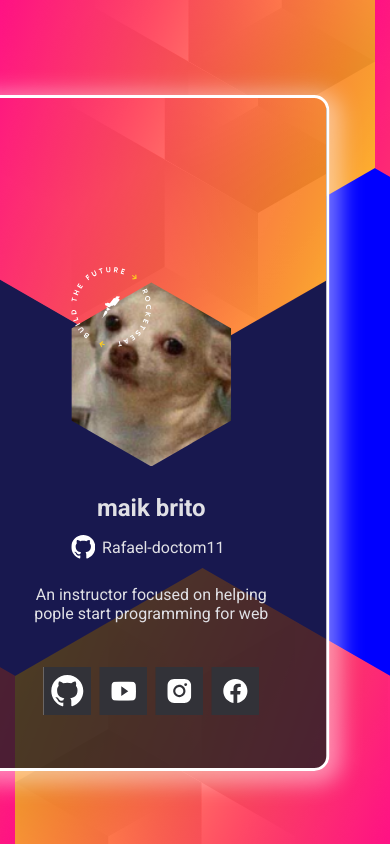
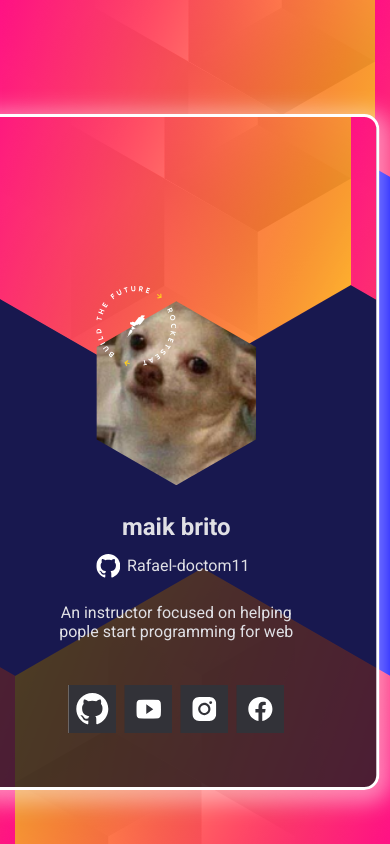
Before and after one commit to Rafael-doctom/nlw_heat_challenge-01, a plain HTML site: page index.html in a window 390 px wide. Drawn offline with Linux system fonts and the light colour scheme; no server answers.

Commit message:
feat: mediaQuieres added

```diff
--- a/assets/css/style.css
+++ b/assets/css/style.css
@@ -136,8 +136,7 @@ ul{
   }
 }
 
-
-@media (max-width:425px){
+@media (max-width:768px){
     header{
         display: grid;
         place-items: center;
@@ -145,15 +144,15 @@ ul{
         background-repeat: repeat-x;
         background: url("../images/background.svg");
         width: 100%;
-        height: 35vh;
+        height: 55vh;
     }
 
     main{
         background: url("../images/background.svg");
-        width: 350px;
+        width: 400px;
         height: 670px;
         background-color: hsla(240, 6%, 13%, 0.795);
-        margin-top: -200px;
+        margin-top: -350px;
         border: 3px solid white;
         border-radius: 15px;
         -webkit-box-shadow: 4px 5px 21px 8px rgba(255,255,255,0.45);
@@ -169,3 +168,7 @@ ul{
         z-index: 999;
     }
 }
+
+@media (max-width:425px){
+
+}
```
